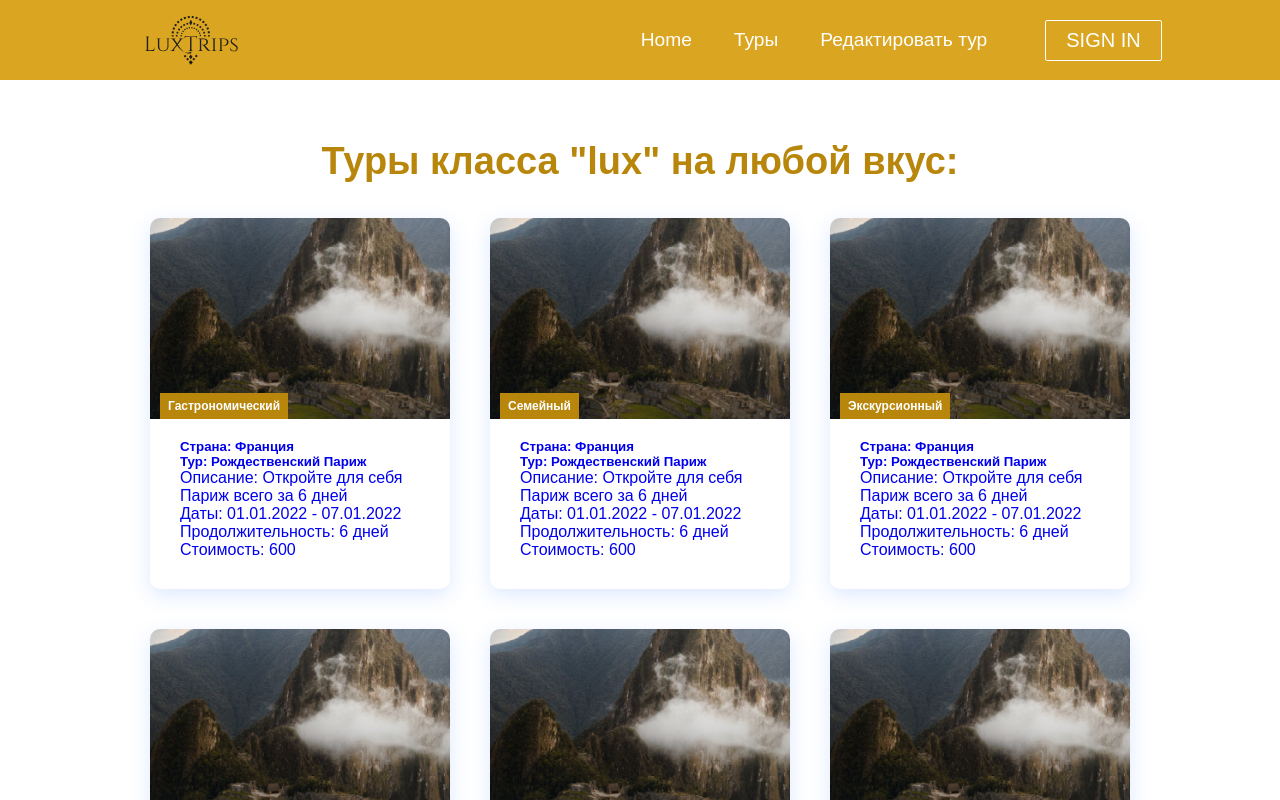
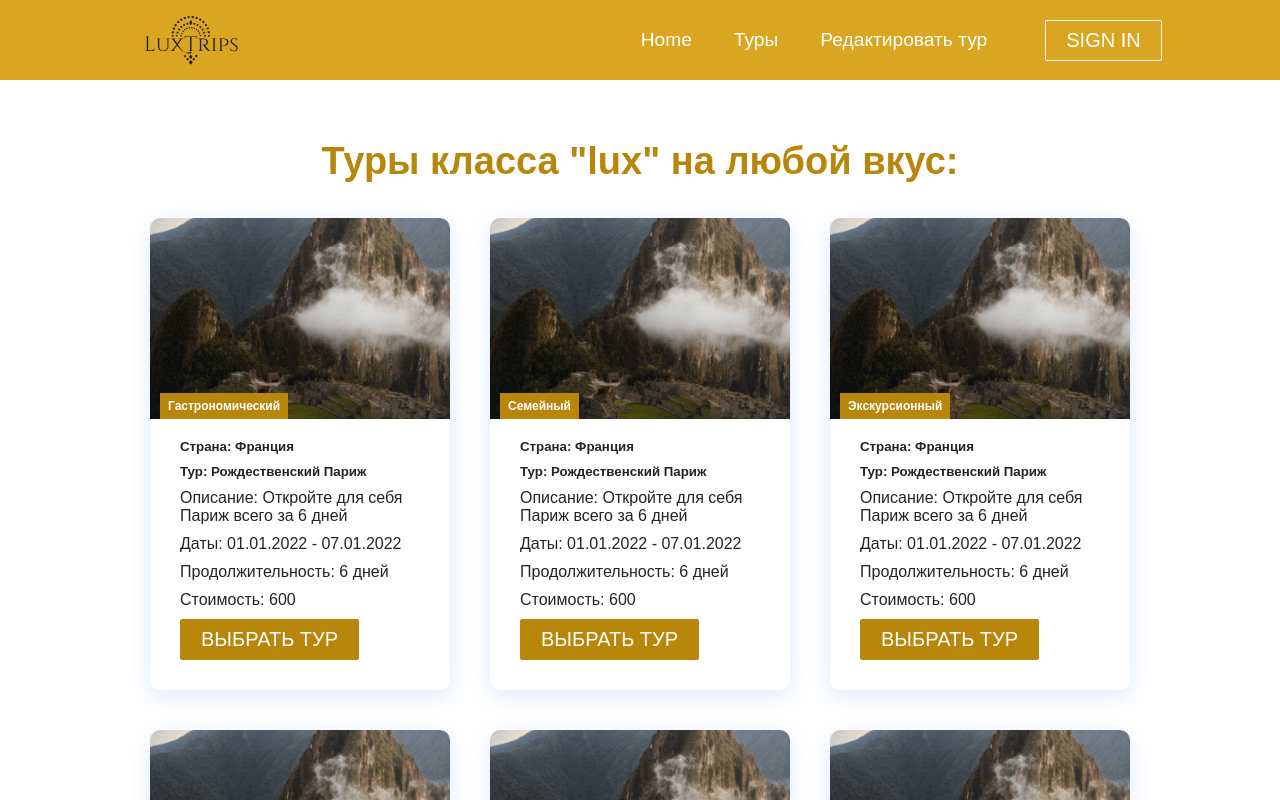
Before and after one commit to NattiNatasha/travelAgency-project, a React (Create React App) app in the folder final-project/: page /tours in a window 1280 px wide. Shown: the top 800 px of the page. Built offline with nearby package versions, Linux system fonts and the light colour scheme.

Commit message:
изменены карточки товаров

```diff
--- a/final-project/src/components/CardItem/CardItem.jsx
+++ b/final-project/src/components/CardItem/CardItem.jsx
@@ -1,5 +1,6 @@
 import React from 'react';
 import {Link} from "react-router-dom";
+import {Button} from "../Button/Button";
 
 function CardItem(props) {
     const {path, label, src, country, title, subtitle, dates, duration, price} = props;
@@ -14,12 +15,18 @@ function CardItem(props) {
                             className='cards__img'/>
                     </figure>
                     <div className='cards__info'>
-                        <h5>Страна: {country}</h5>
-                        <h5 className='cards__text'>Тур: {title}</h5>
-                        <p>Описание: {subtitle}</p>
-                        <p>Даты: {dates}</p>
-                        <p>Продолжительность: {duration}</p>
-                        <p>Стоимость: {price}</p>
+                        <h5 className='country'>Страна: {country}</h5>
+                        <h5 className='title'>Тур: {title}</h5>
+                        <p className='subtitle'>Описание: {subtitle}</p>
+                        <p className='dates'>Даты: {dates}</p>
+                        <p className='duration'>Продолжительность: {duration}</p>
+                        <p className='price'>Стоимость: {price}</p>
+                        <Button className='cards__button'
+                            buttonStyle='btn--primary'
+                            buttonSize='btn--medium'
+                        >
+                            ВЫБРАТЬ ТУР
+                        </Button>
                     </div>
                 </Link>
             </li>
--- a/final-project/src/components/Cards/Cards.css
+++ b/final-project/src/components/Cards/Cards.css
@@ -86,6 +86,16 @@
 
 .cards__info {
     padding: 20px 30px 30px;
+    color: #242424;
+}
+
+.country, .title, .subtitle, .dates, .duration, .price{
+    padding-bottom: 10px;
+    font-family: "PT Sans", sans-serif;
+}
+
+.cards__button {
+    padding-top: 15px;
 }
 
 @media only screen and (min-width: 1024px) {
--- a/final-project/src/components/Cards/Cards.jsx
+++ b/final-project/src/components/Cards/Cards.jsx
@@ -1,6 +1,8 @@
 import React from "react";
 import CardItem from "../CardItem/CardItem";
 import './Cards.css';
+import {Button} from "../Button/Button";
+import {Link} from "react-router-dom";
 
 function Cards() {
     return (
@@ -17,7 +19,7 @@ function Cards() {
                             duration='6 дней'
                             price='600'
                             label='Гастрономический'
-                            path='/services'/>
+                            path='/services' />
                         <CardItem
                             src='/img/MachuPicchu.png'
                             country='Франция'
```
